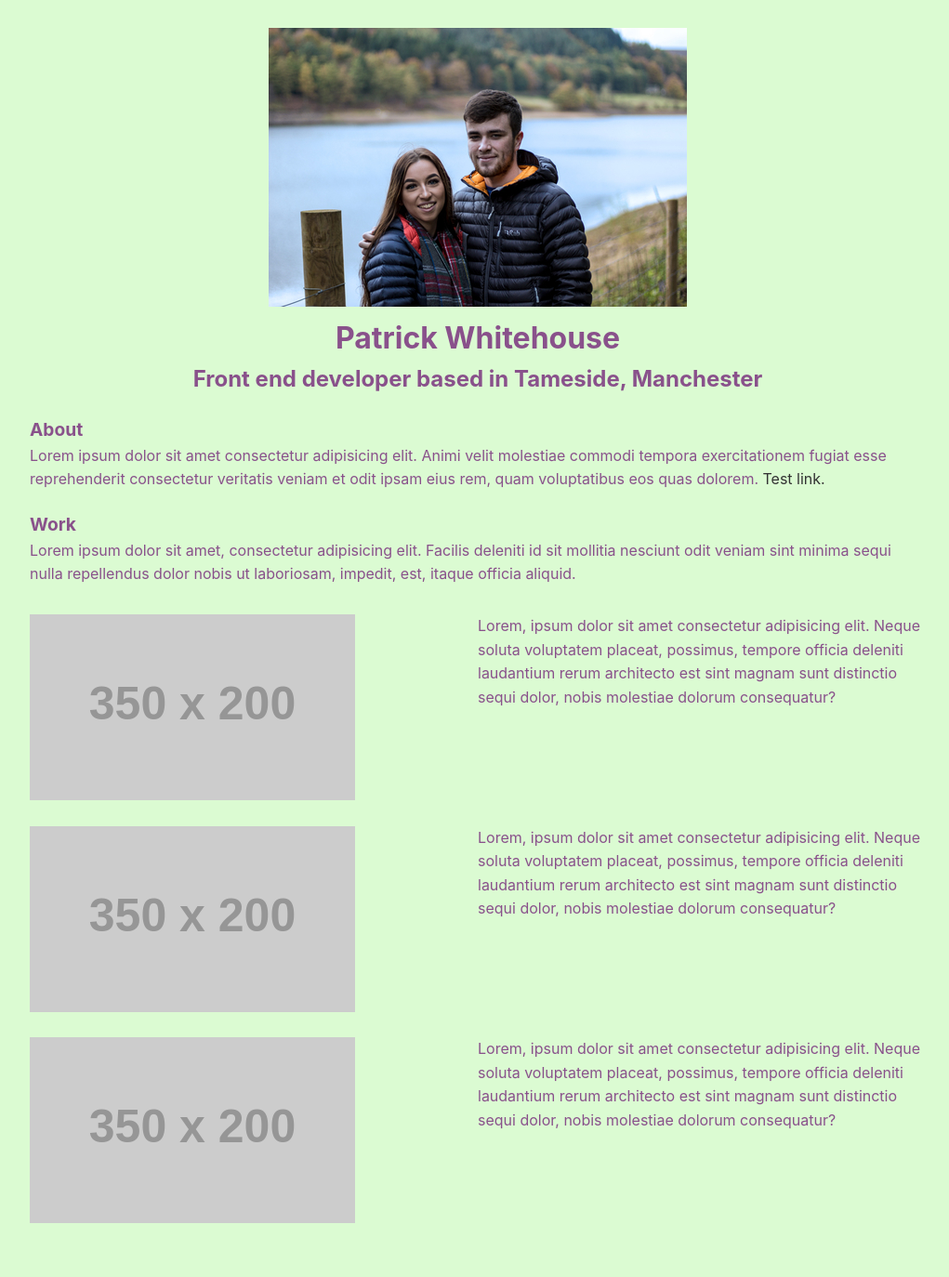
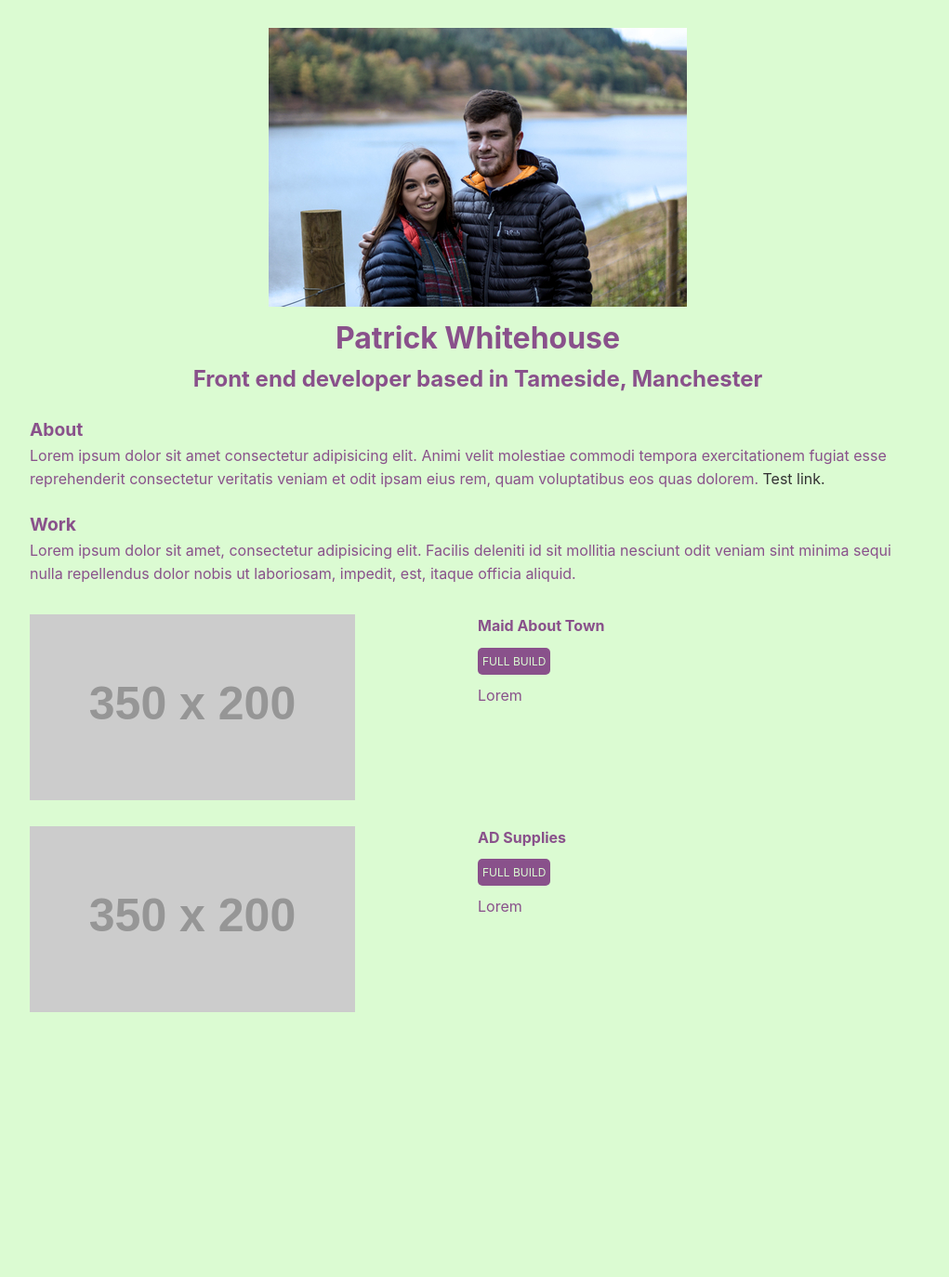
Before and after one commit to PatrickWhitehouse/Old-portfolio, a Jekyll site: the page built from index.html, in a window 1280 px wide. Shown: the whole page at 93% size, without its empty margins (126-1147 px from the left). Built offline with Jekyll 4.4.1, drawn with Linux system fonts in a browser that asks for light colours; after the commit the page ends 1146 px from its top, so only the background shows below that.

Commit message:
add work and style

```diff
--- /dev/null
+++ b/_data/work.yml
@@ -0,0 +1,9 @@
+- name: Maid About Town
+  type: Full build
+  desc: Lorem
+  img: https://placehold.it/350x200
+
+- name: AD Supplies
+  type: Full build
+  desc: Lorem
+  img: https://placehold.it/350x200
--- a/css/main.css
+++ b/css/main.css
@@ -75,6 +75,10 @@ h2 {
 h3 {
   font-size: 1.2rem; }
 
+small {
+  font-size: .75rem;
+  text-transform: uppercase; }
+
 a, a:link, a:visited, a:active {
   color: #333;
   text-decoration: none; }
@@ -111,3 +115,12 @@ section.hero {
       display: table;
       clear: both;
       content: ""; }
+    .work--grid .work--item .work--desc small {
+      display: inline-block;
+      color: #dbfbd2;
+      background-color: #89518b;
+      padding: 5px;
+      border-radius: 5px; }
+    @media (min-width: 768px) {
+      .work--grid .work--item .work--desc * {
+        margin-bottom: 10px; } }
--- a/index.html
+++ b/index.html
@@ -17,29 +17,17 @@ title: Patrick Whitehouse - Front end developer based in Tameside
   <h3>Work</h3>
   <p>Lorem ipsum dolor sit amet, consectetur adipisicing elit. Facilis deleniti id sit mollitia nesciunt odit veniam sint minima sequi nulla repellendus dolor nobis ut laboriosam, impedit, est, itaque officia aliquid.</p>
   <div class="work--grid">
-    <div class="work--item">
-      <div class="work--image">
-          <img src="https://placehold.it/350x200" alt="">
-      </div>
-      <div class="work--desc">
-        <p>Lorem, ipsum dolor sit amet consectetur adipisicing elit. Neque soluta voluptatem placeat, possimus, tempore officia deleniti laudantium rerum architecto est sint magnam sunt distinctio sequi dolor, nobis molestiae dolorum consequatur?</p>
-      </div>
-    </div>
+    {% for work in site.data.work %}
     <div class="work--item">
         <div class="work--image">
-            <img src="https://placehold.it/350x200" alt="">
+            <img src="{{work.img}}" alt="">
         </div>
         <div class="work--desc">
-          <p>Lorem, ipsum dolor sit amet consectetur adipisicing elit. Neque soluta voluptatem placeat, possimus, tempore officia deleniti laudantium rerum architecto est sint magnam sunt distinctio sequi dolor, nobis molestiae dolorum consequatur?</p>
+          <h4>{{work.name}}</h4>
+          <small>{{work.type}}</small>
+          <p>{{work.desc}}</p>
         </div>
       </div>
-      <div class="work--item">
-          <div class="work--image">
-              <img src="https://placehold.it/350x200" alt="">
-          </div>
-          <div class="work--desc">
-            <p>Lorem, ipsum dolor sit amet consectetur adipisicing elit. Neque soluta voluptatem placeat, possimus, tempore officia deleniti laudantium rerum architecto est sint magnam sunt distinctio sequi dolor, nobis molestiae dolorum consequatur?</p>
-          </div>
-        </div>
+    {%endfor%}
   </div>
 </section>
```
Also changed, not shown: _scss/main.scss (+20 -0 lines).
